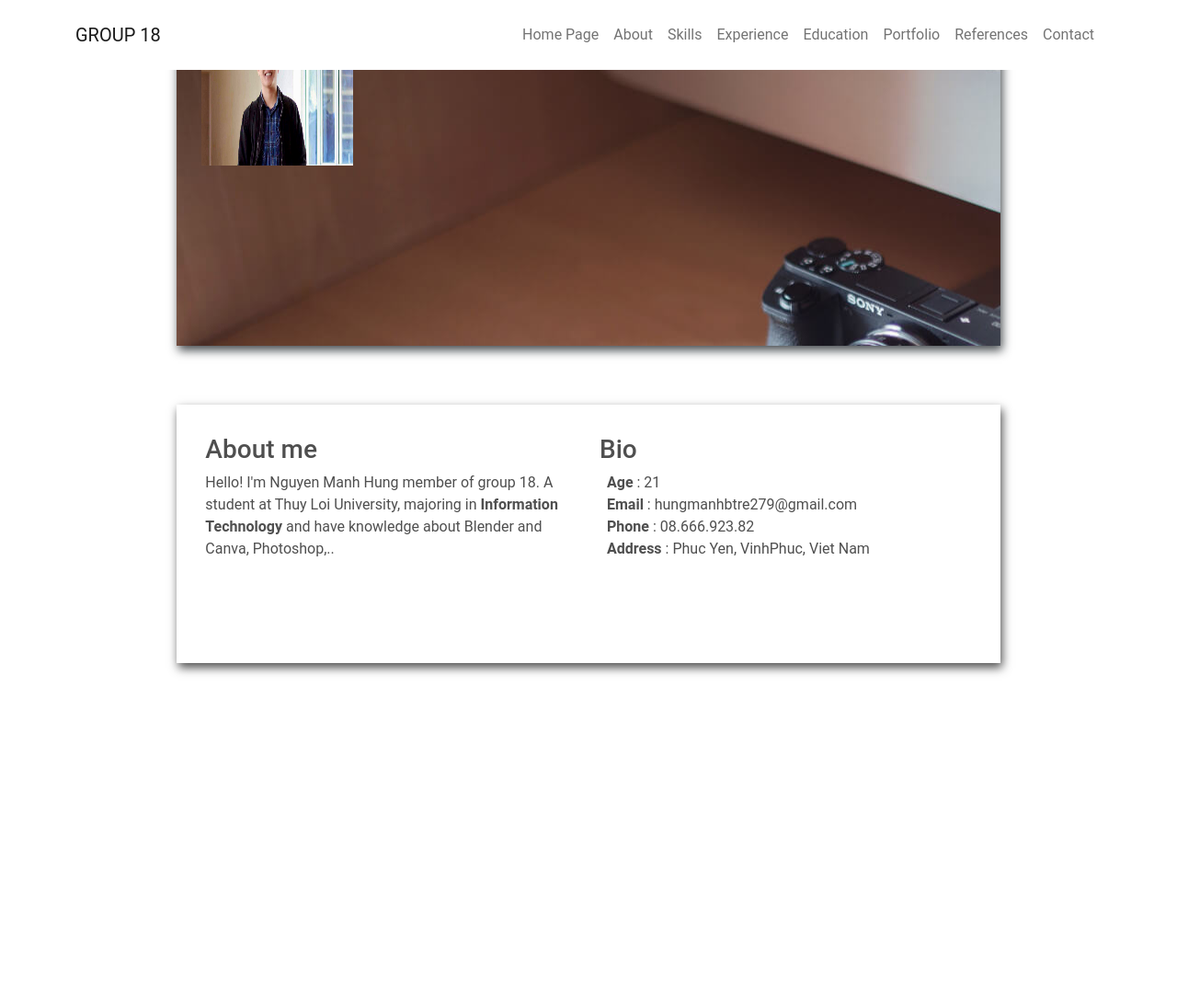
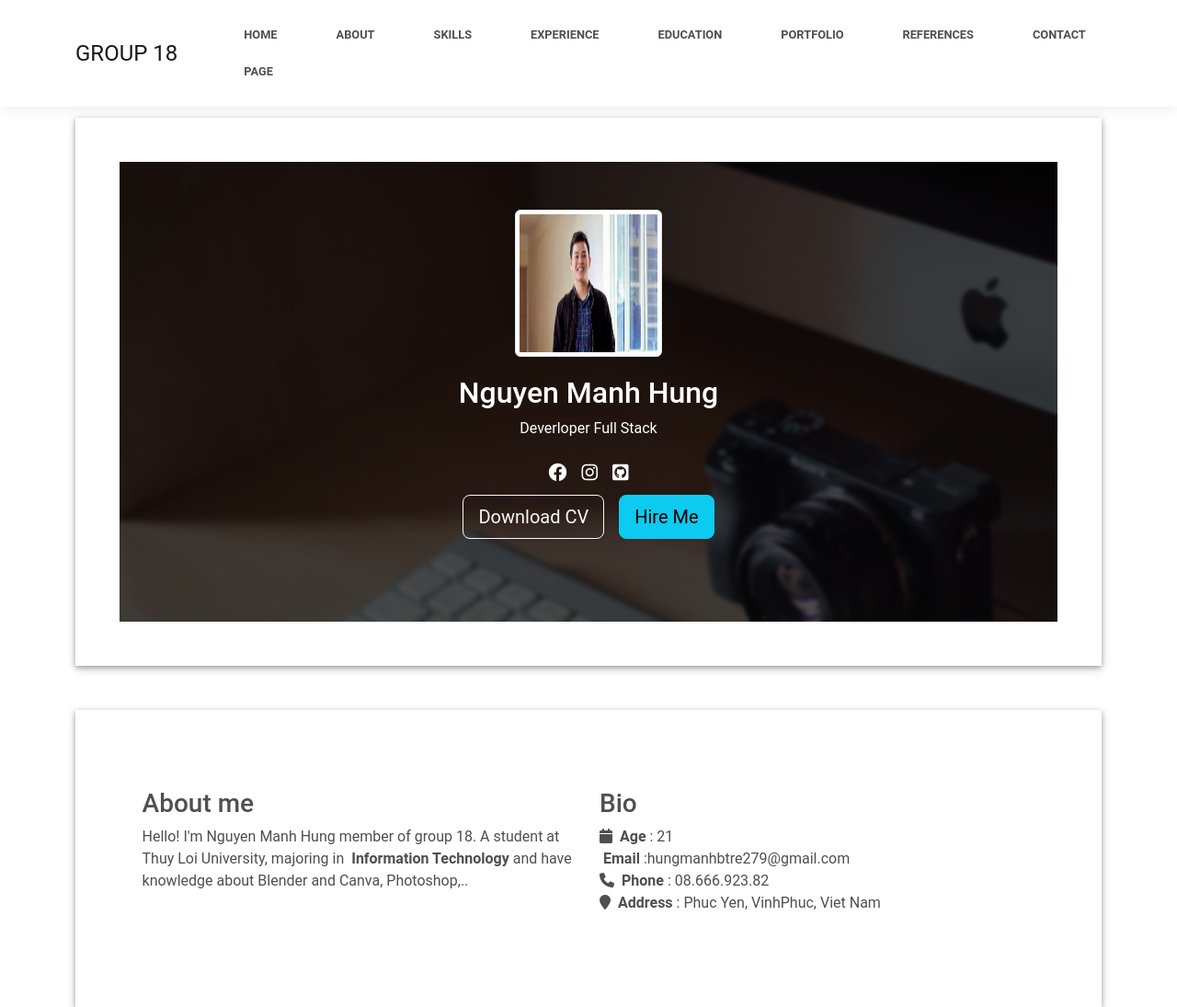
Before and after one commit to anhducati/CV-project, a plain HTML site: page html/CVHung.html in a window 1280 px wide. Shown: the whole page at 92% size. Before the commit the page ends 800 px from the top, so only its background shows below. Drawn offline with nearby package versions, Linux system fonts and the light colour scheme.

Commit message:
manhhung sua cv

```diff
--- a/html/CVHung.html
+++ b/html/CVHung.html
@@ -5,9 +5,14 @@
     <meta http-equiv="X-UA-Compatible" content="IE=edge">
     <meta name="viewport" content="width=device-width, initial-scale=1.0">
     <title>CV_Nguyen Manh Hung</title>
-    <link href="https://cdn.jsdelivr.net/npm/bootstrap@5.2.0-beta1/dist/css/bootstrap.min.css" rel="stylesheet"
-    integrity="sha384-0evHe/X+R7YkIZDRvuzKMRqM+OrBnVFBL6DOitfPri4tjfHxaWutUpFmBp4vmVor" crossorigin="anonymous">
-    <link rel="stylesheet" href="https://cdnjs.cloudflare.com/ajax/libs/aos/2.3.4/aos.css">
+    <link rel="stylesheet" href="/css/bootstrap5.2.0.css">
+    <link rel="stylesheet" href="https://unpkg.com/aos@2.3.4/dist/aos.css">
+
+    <link rel="stylesheet" href="/css/style.css">
+    <link rel="stylesheet" href="https://cdnjs.cloudflare.com/ajax/libs/font-awesome/6.0.0/css/all.min.css"
+    integrity="sha512-9usAa10IRO0HhonpyAIVpjrylPvoDwiPUiKdWk5t3PyolY1cOd4DSE0Ga+ri4AuTroPR5aQvXU9xC6qOPnzFeg=="
+    crossorigin="anonymous" referrerpolicy="no-referrer" />
+
 
 </head>
 <body>
@@ -31,38 +36,80 @@
     <!-- start main -->
     <main class="page landing-page" style="font-family: Roboto, sans-serif;color: #4f4f4f;box-shadow: 0px 0px;">
     <!-- Start head -->
-    <section class="clean-block clean-hero " style="background-image: url(/img/image-head.jpg);color: rgba(36, 42, 46, 0.85);font-family: Roboto, sans-serif;margin: 0px 15%;box-shadow: 2px 5px 10px;">
-        <div class="text">
      <div class="container">
-                <div class="row">
-                    <div class="col-md-12"><img src="/img/cvHung.jpg" style="height: 165px;width: 165px;margin: 15px;"></div>
+        <div class="shadow-1-strong bg-white my-5 p-5" id="intro">
+            <div class="bg-info text-white">
+                <div class="cover bg-image">
+
+                    <img src="/img/image-head.jpg" alt="">
+                    <div class="mask" style="background-color: rgba(0, 0, 0, 0.7);backdrop-filter: blur(2px);">
+                        <div class="text-center p-5">
+                            <div class="avatar p-1">
+                                <img class="img-thumbnail shadow-2-strong" src="/img/cvHung.jpg" alt=""
+                                    style="width: 160px;height: 160px;">
+                            </div>
+                            <div class="header-bio mt-3" data-aos="zoom-in" data-aos-delay="0">
+                                <div>
+                                    <h2> Nguyen Manh Hung</h2>
+                                    <p>Deverloper Full Stack</p>
+                                </div>
+                                <div class="footer-nav">
+                                    <nav>
+                                        <ul class="nav justify-content-center">
+                                            <li class="nav-item">
+                                                <a class="nav-link"
+                                                    href="https://www.facebook.com/hung.279/"target="_blank"><i
+                                                        class="fa-brands fa-facebook"></i> </a>
+                                            </li>
+                                            <li class="nav-item">
+                                                <a class="nav-link" href="https://www.instagram.com/hungmanh279/"target="_blank"><i
+                                                        class="fa-brands fa-instagram"></i></a>
+                                            </li>
+                                            <li class="nav-item">
+                                                <a class="nav-link" href="https://github.com/hung279"target="_blank"><i
+                                                        class="fa-brands fa-github-square"></i></a>
+                                            </li>
+                                        </ul>
+                                    </nav>
+                                </div>
+                                <div class="d-print-none"><a class="btn btn-outline-light btn-lg shadow-sm mt-1 me-3"
+                                        href="" data-aos="fade-right" data-aos-delay="700">Download
+                                        CV</a><a class="btn btn-info btn-lg shadow-sm mt-1" href="#contact"
+                                        data-aos="fade-left" data-aos-delay="700">Hire Me</a></div>
                             </div>
                         </div>
-            <h2 data-aos="zoom-in" data-aos-duration="950" style="margin: 0px;">Nguyen Manh Hung</h2>
-            <p data-aos="zoom-in" data-aos-duration="950" style="font-size: 15px;">Thuy Loi University Student<br></p>
-            <a href="https://www.facebook.com/hung.279"><i class="fa fa-facebook-square" data-aos="zoom-in" data-aos-duration="950" style="padding: 10px;font-size: 27px;"></i></a>
-            <a href="https://www.instagram.com/hungmanh.279/"><i class="fa fa-instagram" data-aos="zoom-in" data-aos-duration="950" style="padding: 10px;font-size: 27px;"></i></a>
-            <p></p><button class="btn btn-outline-light btn-lg" data-aos="fade-up" data-aos-duration="950" type="button" style="background: var(--bs-info);">Hire Me</button>
                     </div>
-    </section>
+                </div>
+            </div>
+        </div>
     <!-- End head -->
     <!-- start about -->
-    <section class="clean-block clean-info dark bg-white" id="About" style="font-family: Roboto, sans-serif;margin: 5% 15%;box-shadow: 2px 5px 10px;height: 280.141px;">
+    <div class="shadow-1-strong bg-white my-5 p-5" id="about" >
+        <section class="row" id="About" >
             <div class="container" style="padding: 3.5%;">
                 <div class="row">
                     <div class="col-md-6">
                         <h3>About me</h3>
-                    <p class="text-start">Hello! I'm Nguyen Manh Hung member of group 18. A student at Thuy Loi University, majoring in&nbsp;<strong>Information Technology</strong>&nbsp;and have knowledge about Blender and Canva, Photoshop,..<br></p>
+                        <p class="text-start">Hello! I'm Nguyen Manh Hung member of group 18. A student at Thuy Loi University, majoring in</pr> &nbsp;<strong>Information Technology</strong>&nbsp;and have knowledge about Blender and Canva, Photoshop,..</p>
                     </div>
                     <div class="col-md-6">
                         <h3>Bio</h3>
-                    <p class="text-start"><i class="fa fa-calendar"></i><strong>&nbsp; Age&nbsp;</strong>:&nbsp;21<br><i class="fa fa-envelope-o"></i><strong>&nbsp; Email</strong>&nbsp;: hungmanhbtre279@gmail.com<br><i class="fa fa-phone"></i><strong>&nbsp; Phone</strong>&nbsp;: 08.666.923.82<br><i class="fa fa-map-marker"></i><strong>&nbsp; Address</strong>&nbsp;: Phuc Yen, VinhPhuc, Viet Nam&nbsp;<br></p>
+                        <p class="text-start"><i class="fa fa-calendar"></i><strong>&nbsp; Age&nbsp;</strong>:&nbsp;21<br><i class="fa fa-envelope-o"></i><strong>&nbsp;Email</strong>&nbsp;:hungmanhbtre279@gmail.com<br><i class="fa fa-phone"></i><strong>&nbsp; Phone</strong>&nbsp;: 08.666.923.82<br><i class="fa fa-map-marker"></i><strong>&nbsp; Address</strong>&nbsp;: Phuc Yen, VinhPhuc, Viet Nam&nbsp;<br></p>
                     </div>
                 </div>
             </div>
         </section>
+    </div>
+
     <!--end about -->
     <script src="https://cdn.jsdelivr.net/npm/bootstrap@5.2.0-beta1/dist/js/bootstrap.bundle.min.js"
-    integrity="sha384-pprn3073KE6tl6bjs2QrFaJGz5/SUsLqktiwsUTF55Jfv3qYSDhgCecCxMW52nD2" crossorigin="anonymous"></script>
+    integrity="sha384-pprn3073KE6tl6bjs2QrFaJGz5/SUsLqktiwsUTF55Jfv3qYSDhgCecCxMW52nD2"
+        crossorigin="anonymous"></script>
+        <script src="https://unpkg.com/aos@2.3.4/dist/aos.js"></script>
+     <script src="/js/aso.js"></script>
+     <script>
+        AOS.init();
+    </script>
+
 </body>
 </html>
```
Also changed, not shown: html/CVQuocAnh.html (+1 -0 lines). Lines whose indentation alone changed are shown as unchanged.
